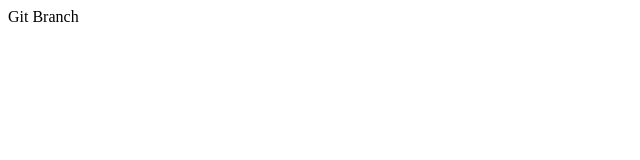
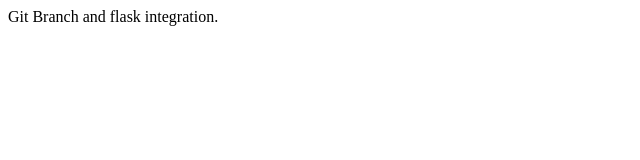
Before and after one commit to Aditya-Sampathkumar/reimagined-tribble, a plain HTML site: page contact.html in a window 1280 px wide. Shown: the whole page, without its empty margins (0-640 px from the left). Drawn offline with Linux system fonts and the light colour scheme.

Commit message:
New Feature created using checkout -b

```diff
--- a/contact.html
+++ b/contact.html
@@ -7,6 +7,6 @@
     <title>Branching</title>
 </head>
 <body>
-    Git Branch
+    Git Branch and flask integration.
 </body>
 </html>
```
